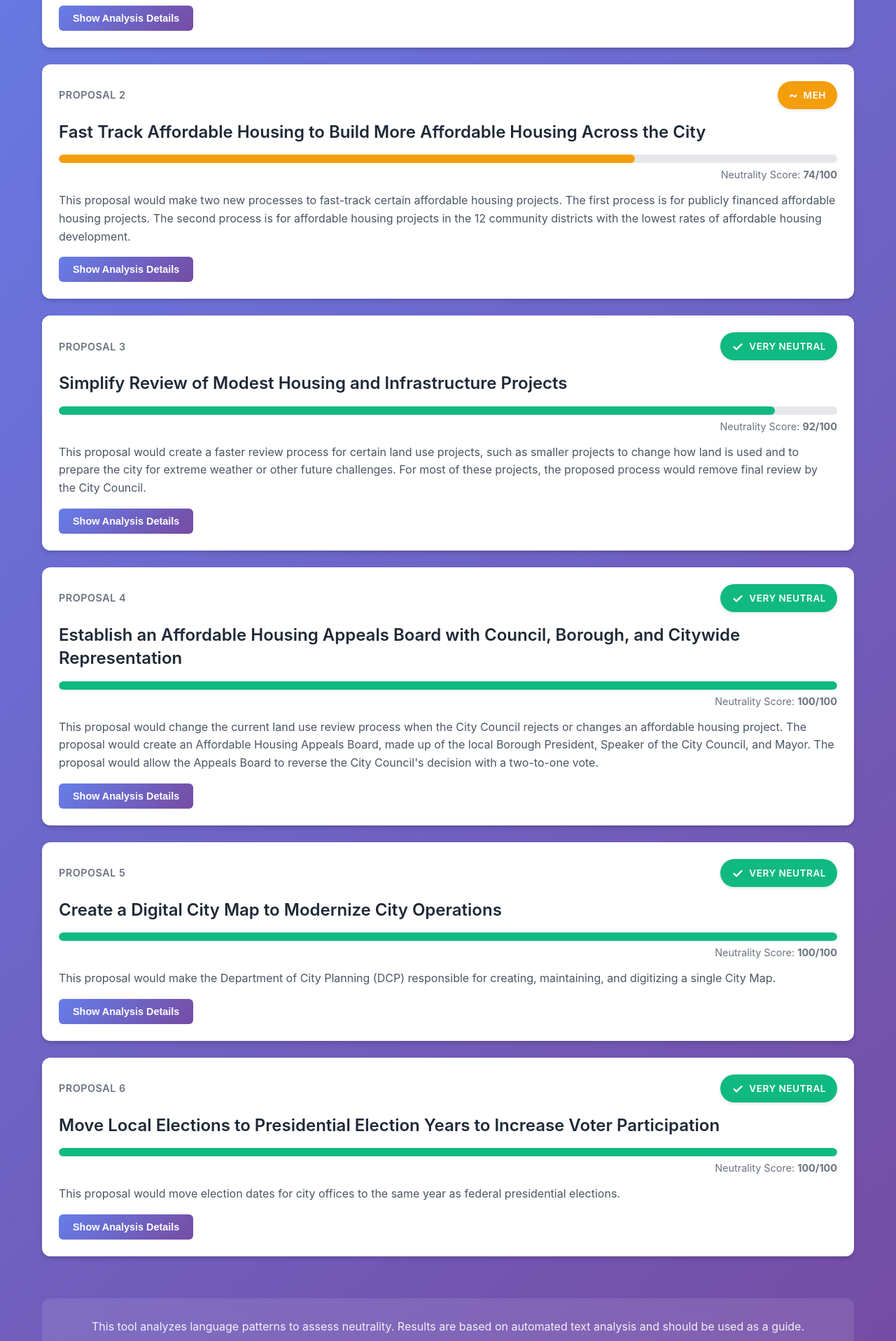
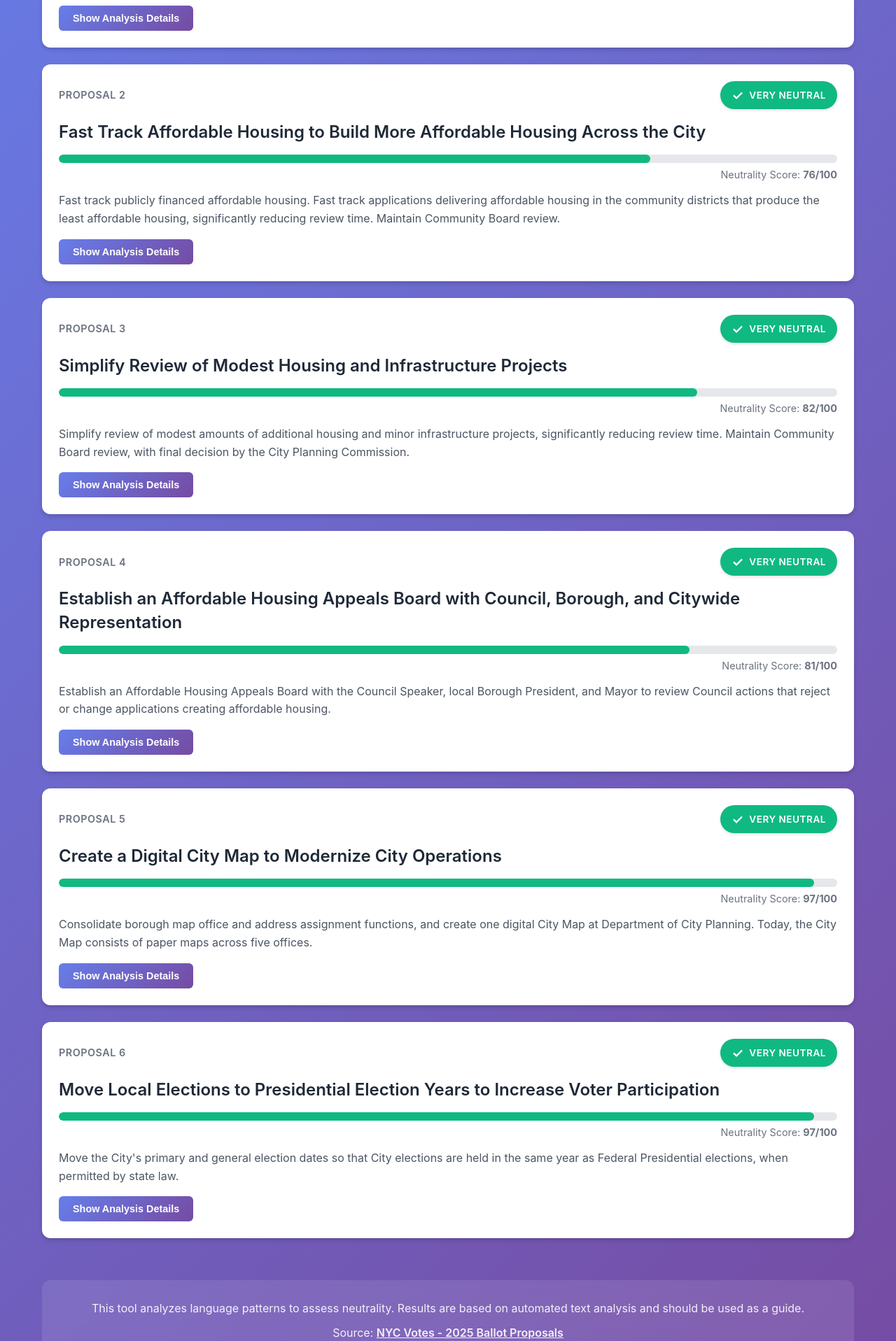
Before and after one commit to iamjessklein/proposition-neutrality, a React (Vite) app: page / in a window 1280 px wide. Shown: the part 402-2319 px from the top of the page at 70% size. Built offline with nearby package versions, Linux system fonts and the light colour scheme.

Commit message:
update source
using text from https://www.nyc.gov/

```diff
--- a/src/data/ballotProposals.js
+++ b/src/data/ballotProposals.js
@@ -8,31 +8,31 @@ export const ballotProposals = [
   {
     id: 2,
     title: "Fast Track Affordable Housing to Build More Affordable Housing Across the City",
-    description: "This proposal would make two new processes to fast-track certain affordable housing projects. The first process is for publicly financed affordable housing projects. The second process is for affordable housing projects in the 12 community districts with the lowest rates of affordable housing development.",
-    fullText: "This proposal would make two new processes to fast-track certain affordable housing projects. The first process is for publicly financed affordable housing projects. The second process is for affordable housing projects in the 12 community districts with the lowest rates of affordable housing development."
+    description: "Fast track publicly financed affordable housing. Fast track applications delivering affordable housing in the community districts that produce the least affordable housing, significantly reducing review time. Maintain Community Board review.",
+    fullText: "Fast track publicly financed affordable housing. Fast track applications delivering affordable housing in the community districts that produce the least affordable housing, significantly reducing review time. Maintain Community Board review. Yes fast tracks applications at the Board of Standards and Appeals or City Planning Commission. No leaves affordable housing subject to longer review and final decision at City Council."
   },
   {
     id: 3,
     title: "Simplify Review of Modest Housing and Infrastructure Projects",
-    description: "This proposal would create a faster review process for certain land use projects, such as smaller projects to change how land is used and to prepare the city for extreme weather or other future challenges. For most of these projects, the proposed process would remove final review by the City Council.",
-    fullText: "This proposal would create a faster review process for certain land use projects, such as smaller projects to change how land is used and to prepare the city for extreme weather or other future challenges. For most of these projects, the proposed process would remove final review by the City Council."
+    description: "Simplify review of modest amounts of additional housing and minor infrastructure projects, significantly reducing review time. Maintain Community Board review, with final decision by the City Planning Commission.",
+    fullText: "Simplify review of modest amounts of additional housing and minor infrastructure projects, significantly reducing review time. Maintain Community Board review, with final decision by the City Planning Commission. Yes simplifies review for limited land-use changes, including modest housing and minor infrastructure projects. No leaves these changes subject to longer review, with final decision by City Council."
   },
   {
     id: 4,
     title: "Establish an Affordable Housing Appeals Board with Council, Borough, and Citywide Representation",
-    description: "This proposal would change the current land use review process when the City Council rejects or changes an affordable housing project. The proposal would create an Affordable Housing Appeals Board, made up of the local Borough President, Speaker of the City Council, and Mayor. The proposal would allow the Appeals Board to reverse the City Council's decision with a two-to-one vote.",
-    fullText: "This proposal would change the current land use review process when the City Council rejects or changes an affordable housing project. The proposal would create an Affordable Housing Appeals Board, made up of the local Borough President, Speaker of the City Council, and Mayor. The proposal would allow the Appeals Board to reverse the City Council's decision with a two-to-one vote."
+    description: "Establish an Affordable Housing Appeals Board with the Council Speaker, local Borough President, and Mayor to review Council actions that reject or change applications creating affordable housing.",
+    fullText: "Establish an Affordable Housing Appeals Board with the Council Speaker, local Borough President, and Mayor to review Council actions that reject or change applications creating affordable housing. Yes creates the three-member Affordable Housing Appeals Board to reflect Council, borough, and citywide perspectives. No leaves affordable housing subject to the Mayor's veto and final decision by City Council."
   },
   {
     id: 5,
     title: "Create a Digital City Map to Modernize City Operations",
-    description: "This proposal would make the Department of City Planning (DCP) responsible for creating, maintaining, and digitizing a single City Map.",
-    fullText: "This proposal would make the Department of City Planning (DCP) responsible for creating, maintaining, and digitizing a single City Map."
+    description: "Consolidate borough map office and address assignment functions, and create one digital City Map at Department of City Planning. Today, the City Map consists of paper maps across five offices.",
+    fullText: "Consolidate borough map office and address assignment functions, and create one digital City Map at Department of City Planning. Today, the City Map consists of paper maps across five offices. Yes creates a consolidated, digital City Map. No leaves in place five separate map and address assignment functions, administered by Borough President Offices."
   },
   {
     id: 6,
     title: "Move Local Elections to Presidential Election Years to Increase Voter Participation",
-    description: "This proposal would move election dates for city offices to the same year as federal presidential elections.",
-    fullText: "This proposal would move election dates for city offices to the same year as federal presidential elections."
+    description: "Move the City's primary and general election dates so that City elections are held in the same year as Federal Presidential elections, when permitted by state law.",
+    fullText: "Move the City's primary and general election dates so that City elections are held in the same year as Federal Presidential elections, when permitted by state law. Yes moves City elections to the same year as Federal Presidential elections, when permitted by state law. No leaves laws unchanged."
   }
 ];
```
Also changed, not shown: 1 other file (tests, documents, lock files or other folders).
